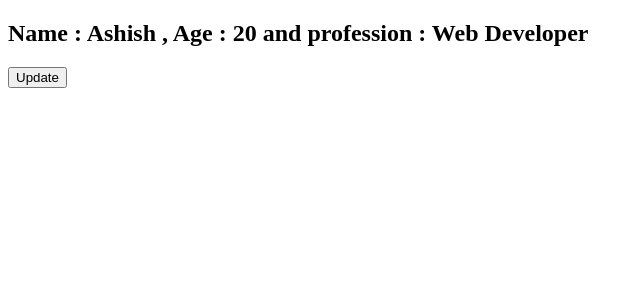
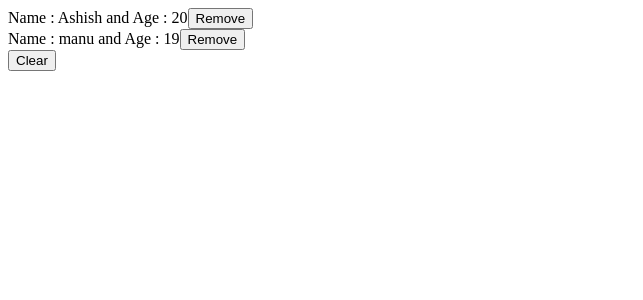
Before and after one commit to ashishsinglaa/facebookUI, a React (Create React App) app: page / in a window 1280 px wide. Shown: the top 300 px of the page, without its empty margins (0-643 px from the left). Built offline with nearby package versions, Linux system fonts and the light colour scheme.

Commit message:
start working on login form

```diff
--- /dev/null
+++ b/src/components/TodoItem.js
@@ -0,0 +1,30 @@
+import React from "react";
+
+const TodoItem = ({ user, hook }) => {
+  const [userData, setUserData] = hook;
+  // removing element from this list after clicking "remove" button
+  const removeUser = (id) => {
+    setUserData(
+      userData.filter((data) => {
+        return data.id !== id;
+      })
+    );
+  };
+
+  return (
+    <div>
+      <span>
+        Name : {user.name} and Age : {user.age}
+      </span>
+      <button
+        onClick={() => {
+          removeUser(user.id);
+        }}
+      >
+        Remove
+      </button>
+    </div>
+  );
+};
+
+export default TodoItem;
--- /dev/null
+++ b/src/components/TodoList.js
@@ -0,0 +1,32 @@
+import React, { useState } from "react";
+import TodoItem from "./TodoItem";
+import { initUserData } from "./TodoListStatic";
+
+const TodoList = () => {
+  const [userData, setUserData] = useState(initUserData);
+
+  const clearList = () => {
+    setUserData([]);
+  };
+
+  return (
+    <div>
+      {userData.length ? (
+        userData.map((user) => {
+          return (
+            <TodoItem
+              key={user.id}
+              user={user}
+              hook={[userData, setUserData]}
+            />
+          );
+        })
+      ) : (
+        <h2>List is Empty</h2>
+      )}
+      <button onClick={clearList}>Clear</button>
+    </div>
+  );
+};
+
+export default TodoList;
--- /dev/null
+++ b/src/components/TodoListStatic.js
@@ -0,0 +1,12 @@
+export const initUserData = [
+  {
+    id: 1,
+    name: "Ashish",
+    age: 20,
+  },
+  {
+    id: 2,
+    name: "manu",
+    age: 19,
+  },
+];
```
Also changed, not shown: src/index.js (+4 -3 lines).
